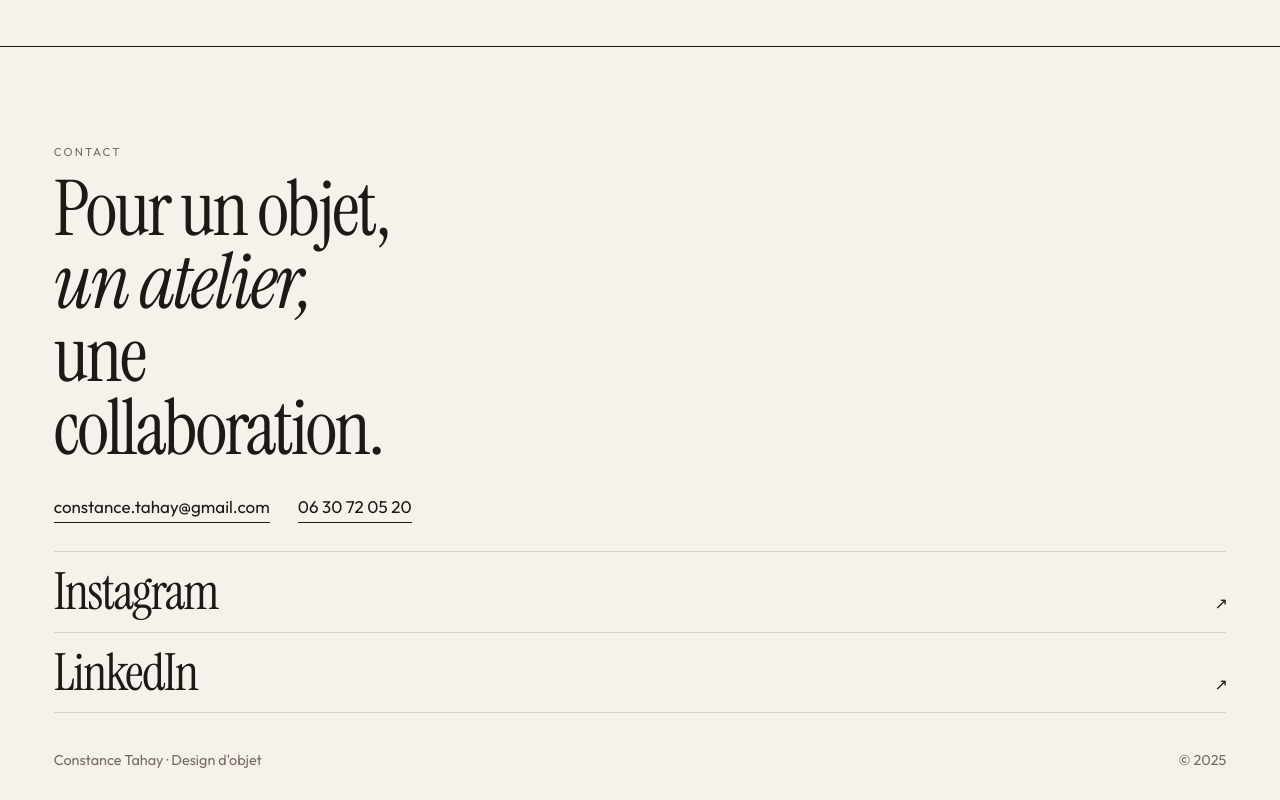
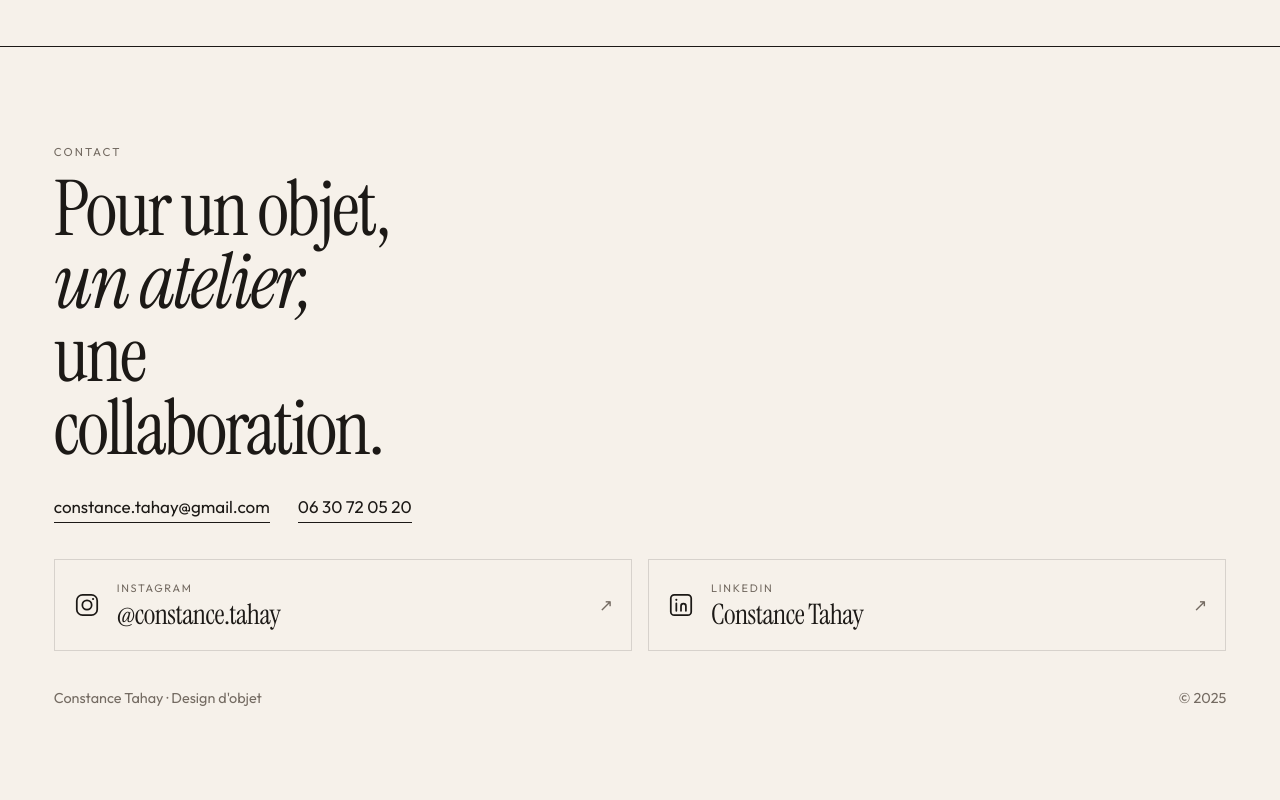
Before and after one commit to Silenixx/constance-portfolio, a React (Vite) app: page / in a window 1280 px wide. Shown: the part 6716-7516 px from the top of the page. After the commit the page ends 7455 px from the top, so only its background shows below. Built offline with nearby package versions, Linux system fonts and the light colour scheme.

Commit message:
Add social media icons and links to Contact component, enhance styling for social links, and update site data with Instagram and LinkedIn handles.

```diff
--- a/src/components/Contact/Contact.jsx
+++ b/src/components/Contact/Contact.jsx
@@ -1,5 +1,40 @@
 import styles from "./Contact.module.css";
 import { site } from "../../data/site.js";
+
+function InstagramIcon() {
+  return (
+    <svg viewBox="0 0 24 24" aria-hidden="true">
+      <rect x="3.25" y="3.25" width="17.5" height="17.5" rx="5" />
+      <circle cx="12" cy="12" r="4" />
+      <circle cx="17.2" cy="6.8" r="0.9" fill="currentColor" stroke="none" />
+    </svg>
+  );
+}
+
+function LinkedInIcon() {
+  return (
+    <svg viewBox="0 0 24 24" aria-hidden="true">
+      <rect x="3.25" y="3.25" width="17.5" height="17.5" rx="3" />
+      <circle cx="8" cy="7.6" r="0.9" fill="currentColor" stroke="none" />
+      <path d="M8 10.5V17M12 17v-4a2.1 2.1 0 0 1 4.2 0V17" />
+    </svg>
+  );
+}
+
+const socials = [
+  {
+    name: "Instagram",
+    handle: site.instagramHandle,
+    href: site.instagram,
+    icon: <InstagramIcon />,
+  },
+  {
+    name: "LinkedIn",
+    handle: site.linkedinHandle,
+    href: site.linkedin,
+    icon: <LinkedInIcon />,
+  },
+];
 
 export function Contact() {
   return (
@@ -16,17 +51,21 @@ export function Contact() {
         <a href={`mailto:${site.email}`}>{site.email}</a>
         <a href={`tel:${site.phoneHref}`}>{site.phone}</a>
       </div>
-      <ul>
-        <li>
-          <a href={site.instagram} target="_blank" rel="noreferrer noopener">
-            Instagram <span aria-hidden="true">↗</span>
-          </a>
-        </li>
-        <li>
-          <a href={site.linkedin} target="_blank" rel="noreferrer noopener">
-            LinkedIn <span aria-hidden="true">↗</span>
-          </a>
-        </li>
+      <ul className={styles.social}>
+        {socials.map((item) => (
+          <li key={item.name}>
+            <a href={item.href} target="_blank" rel="noreferrer noopener">
+              {item.icon}
+              <span>
+                <span className={styles.network}>{item.name}</span>
+                <span className={styles.handle}>{item.handle}</span>
+              </span>
+              <span className={styles.arrow} aria-hidden="true">
+                ↗
+              </span>
+            </a>
+          </li>
+        ))}
       </ul>
       <div className={styles.meta}>
         <p>
--- a/src/components/Contact/Contact.module.css
+++ b/src/components/Contact/Contact.module.css
@@ -38,26 +38,66 @@
 
 .reach a:hover { color: var(--clay); }
 
-.footer ul { margin-top: 28px; }
-
-.footer li a {
-  display: flex;
-  justify-content: space-between;
-  align-items: baseline;
-  padding: 14px 0;
-  border-top: 1px solid var(--line);
-  font-family: var(--serif);
-  font-size: clamp(2rem, 4vw, 3.2rem);
-  letter-spacing: -0.03em;
-  line-height: 1;
+.social {
+  display: grid;
+  grid-template-columns: 1fr 1fr;
+  gap: 16px;
+  margin-top: 36px;
 }
 
-.footer li:last-child a { border-bottom: 1px solid var(--line); }
-.footer li a:hover { color: var(--clay); }
+.social a {
+  display: grid;
+  grid-template-columns: auto minmax(0, 1fr) auto;
+  align-items: center;
+  gap: 16px;
+  min-height: 92px;
+  padding: 16px 18px;
+  border: 1px solid var(--line);
+  transition: border-color 0.25s ease, background 0.25s ease;
+}
 
-.footer li span {
-  font-family: var(--sans);
-  font-size: 1rem;
+.social a:hover {
+  border-color: var(--clay);
+  background: rgba(154, 70, 50, 0.06);
+}
+
+.social svg {
+  width: 28px;
+  height: 28px;
+  fill: none;
+  stroke: currentColor;
+  stroke-width: 1.5;
+  stroke-linecap: round;
+  stroke-linejoin: round;
+}
+
+.network {
+  display: block;
+  font-size: 0.68rem;
+  letter-spacing: 0.16em;
+  text-transform: uppercase;
+  color: var(--muted);
+}
+
+.handle {
+  display: block;
+  margin-top: 2px;
+  font-family: var(--serif);
+  font-size: clamp(1.35rem, 2.2vw, 1.85rem);
+  letter-spacing: -0.02em;
+  line-height: 1.1;
+}
+
+.arrow {
+  font-size: 1.05rem;
+  color: var(--muted);
+}
+
+.social a:hover .network,
+.social a:hover .arrow { color: var(--clay); }
+
+@media (max-width: 720px) {
+  .social { grid-template-columns: 1fr; }
 }
 
 .meta {
--- a/src/data/site.js
+++ b/src/data/site.js
@@ -6,7 +6,9 @@ export const site = {
   phone: "06 30 72 05 20",
   phoneHref: "+33630720520",
   instagram: "https://www.instagram.com/constance.tahay/",
+  instagramHandle: "@constance.tahay",
   linkedin: "https://www.linkedin.com/in/constance-tahay-1965aa205/",
+  linkedinHandle: "Constance Tahay",
 };
 
 export const nav = [
```
